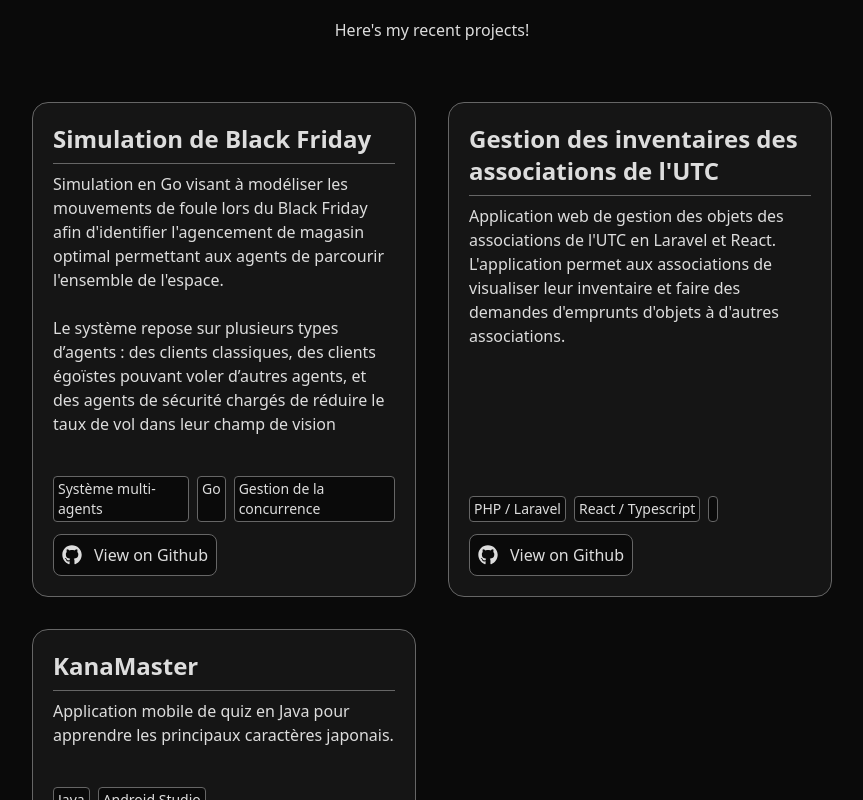
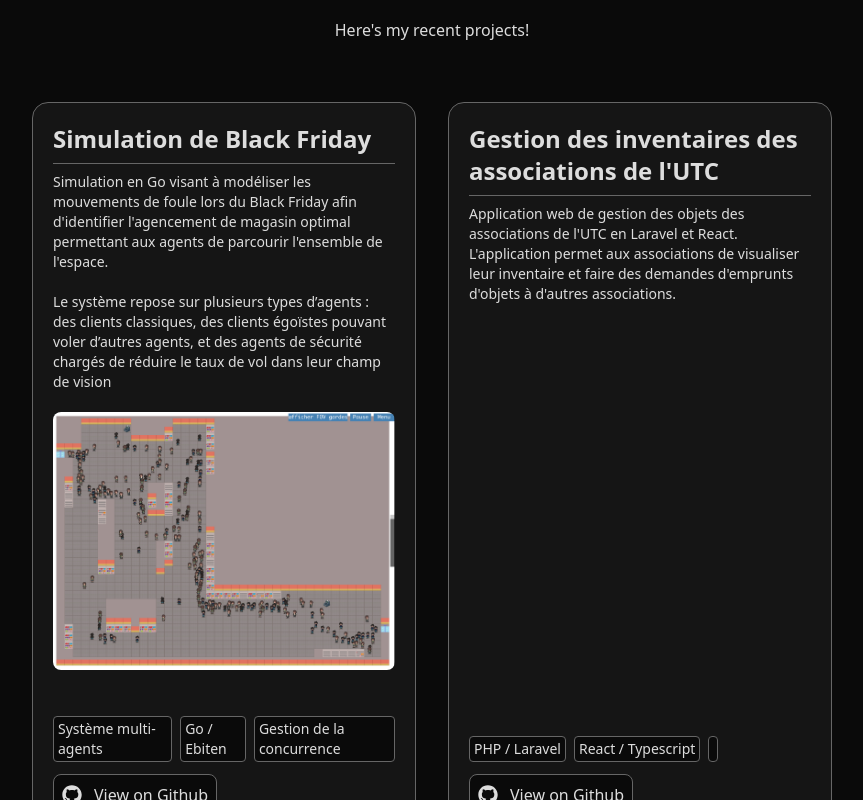
Before and after one commit to Ouistitive/portfolio, a React (Vite) app: page / in a window 1280 px wide. Shown: the part 1620-2420 px from the top of the page, without its empty margins (208-1071 px from the left). Built offline with nearby package versions, Linux system fonts and the light colour scheme.

Commit message:
add image preview

```diff
--- a/package.json
+++ b/package.json
@@ -12,6 +12,7 @@
 		"format": "npx @biomejs/biome check --write"
 	},
 	"dependencies": {
+		"@radix-ui/react-dialog": "^1.1.15",
 		"@tailwindcss/vite": "^4.1.18",
 		"react": "^19.2.0",
 		"react-dom": "^19.2.0",
--- a/src/components/business/ProjectCard.tsx
+++ b/src/components/business/ProjectCard.tsx
@@ -1,5 +1,6 @@
 import { Badge } from "../generics/Badge";
 import { Card } from "../generics/Card";
+import ImageFullscreen from "../generics/ImageFullscreen";
 import { GithubBadge } from "./GithubBadge";
 
 export interface ProjectCardProps {
@@ -15,6 +16,7 @@ export function ProjectCard({
 	title,
 	description,
 	tags,
+	preview,
 	viewGithub,
 }: ProjectCardProps) {
 	return (
@@ -22,7 +24,14 @@ export function ProjectCard({
 			<div>
 				<p className="font-bold text-2xl">{title}</p>
 				<hr className="my-2 text-border" />
-				<p className="whitespace-pre-line">{description}</p>
+				<p className="whitespace-pre-line text-sm">{description}</p>
+				{preview ? (
+					<ImageFullscreen
+						src={preview}
+						alt={"Image"}
+						className="mt-5 rounded-lg"
+					/>
+				) : null}
 			</div>
 
 			<footer className="mt-auto flex flex-col flex-wrap gap-3">
--- /dev/null
+++ b/src/components/generics/ImageFullscreen.tsx
@@ -0,0 +1,147 @@
+import * as Dialog from "@radix-ui/react-dialog";
+import { useCallback, useRef, useState } from "react";
+
+interface ImageFullscreenProps {
+	src: string;
+	alt: string;
+	className?: string;
+	thumbnailClassName?: string;
+}
+
+type AnimState = "closed" | "from" | "to" | "closing";
+
+export default function ImageFullscreen({
+	src,
+	alt = "Image",
+	className = "",
+	thumbnailClassName = "",
+}: ImageFullscreenProps) {
+	const [open, setOpen] = useState(false);
+	const [animState, setAnimState] = useState<AnimState>("closed");
+	const fromRect = useRef<DOMRect | null>(null);
+	const thumbRef = useRef<HTMLButtonElement>(null);
+	const modalImgRef = useRef<HTMLImageElement>(null);
+
+	const getImageStyle = useCallback((): React.CSSProperties => {
+		const from = fromRect.current;
+		if (!from) return {};
+
+		const vw = window.innerWidth;
+		const vh = window.innerHeight;
+
+		if (animState === "from" || animState === "closing") {
+			const thumbCenterX = from.left + from.width / 2;
+			const thumbCenterY = from.top + from.height / 2;
+
+			const modalImg = modalImgRef.current;
+			const imgW = modalImg?.getBoundingClientRect().width ?? vw * 0.9;
+			const imgH = modalImg?.getBoundingClientRect().height ?? vh * 0.9;
+			const scale = Math.min(from.width / imgW, from.height / imgH);
+
+			return {
+				transform: `translate(${thumbCenterX - vw / 2}px, ${thumbCenterY - vh / 2}px) scale(${scale})`,
+				opacity: 0.6,
+			};
+		}
+
+		return { transform: "translate(0px, 0px) scale(1)", opacity: 1 };
+	}, [animState]);
+
+	const handleOpen = () => {
+		fromRect.current = thumbRef.current?.getBoundingClientRect() ?? null;
+		setAnimState("from");
+		setOpen(true);
+
+		requestAnimationFrame(() => {
+			requestAnimationFrame(() => setAnimState("to"));
+		});
+	};
+
+	const handleClose = () => {
+		setAnimState("closing");
+		setTimeout(() => {
+			setOpen(false);
+			setAnimState("closed");
+		}, 300);
+	};
+
+	return (
+		<Dialog.Root
+			open={open}
+			onOpenChange={(v) => (!v ? handleClose() : undefined)}
+		>
+			<Dialog.Trigger asChild>
+				<button
+					ref={thumbRef}
+					type="button"
+					onClick={handleOpen}
+					className={`cursor-pointer overflow-hidden rounded transition-opacity hover:opacity-80 focus:outline-none focus:ring-2 focus:ring-blue-500 ${thumbnailClassName}`}
+					aria-label={`Ouvrir ${alt} en plein écran`}
+				>
+					<img
+						src={src}
+						alt={alt}
+						className={`block h-full w-full object-cover ${className}`}
+					/>
+				</button>
+			</Dialog.Trigger>
+
+			<Dialog.Portal>
+				<Dialog.Overlay
+					className="fixed inset-0 z-9998 bg-black backdrop-blur-sm"
+					style={{
+						opacity: animState === "to" ? 1 : 0,
+						transition: "opacity 300ms cubic-bezier(0.4, 0, 0.2, 1)",
+					}}
+				/>
+
+				<Dialog.Content
+					className="fixed inset-0 z-9999 flex items-center justify-center"
+					style={{ outline: "none" }}
+				>
+					<Dialog.Close asChild>
+						<button
+							type="button"
+							className="absolute top-4 right-4 z-10 rounded-full bg-black/40 p-2 text-white transition-colors hover:bg-black/60 hover:text-gray-300"
+							style={{
+								opacity: animState === "to" ? 1 : 0,
+								transition: "opacity 200ms ease 150ms",
+							}}
+							aria-label="Close button"
+						>
+							<svg
+								xmlns="http://www.w3.org/2000/svg"
+								className="h-6 w-6"
+								fill="none"
+								viewBox="0 0 24 24"
+								stroke="currentColor"
+								strokeWidth={2}
+							>
+								<title>Close button</title>
+								<path
+									strokeLinecap="round"
+									strokeLinejoin="round"
+									d="M6 18L18 6M6 6l12 12"
+								/>
+							</svg>
+						</button>
+					</Dialog.Close>
+
+					<img
+						ref={modalImgRef}
+						src={src}
+						alt={alt}
+						className="max-h-[90vh] max-w-[90vw] object-contain"
+						style={{
+							...getImageStyle(),
+							transition:
+								animState === "from"
+									? "none"
+									: "transform 350ms cubic-bezier(0.4, 0, 0.2, 1), opacity 300ms cubic-bezier(0.4, 0, 0.2, 1)",
+						}}
+					/>
+				</Dialog.Content>
+			</Dialog.Portal>
+		</Dialog.Root>
+	);
+}
--- a/src/components/sections/ProjectsSection.tsx
+++ b/src/components/sections/ProjectsSection.tsx
@@ -7,7 +7,11 @@ export function ProjectsSection() {
 			title: "Simulation de Black Friday",
 			description:
 				"Simulation en Go visant à modéliser les mouvements de foule lors du Black Friday afin d'identifier l'agencement de magasin optimal permettant aux agents de parcourir l'ensemble de l'espace.\n\nLe système repose sur plusieurs types d’agents : des clients classiques, des clients égoïstes pouvant voler d’autres agents, et des agents de sécurité chargés de réduire le taux de vol dans leur champ de vision",
-			tags: ["Système multi-agents", "Go", "Gestion de la concurrence"],
+			tags: [
+				"Système multi-agents",
+				"Go / Ebiten",
+				"Gestion de la concurrence",
+			],
 			preview: BlackFridayPreview,
 			viewGithub: true,
 		},
```
Also changed, not shown: 1 other file (tests, documents, lock files or other folders).
